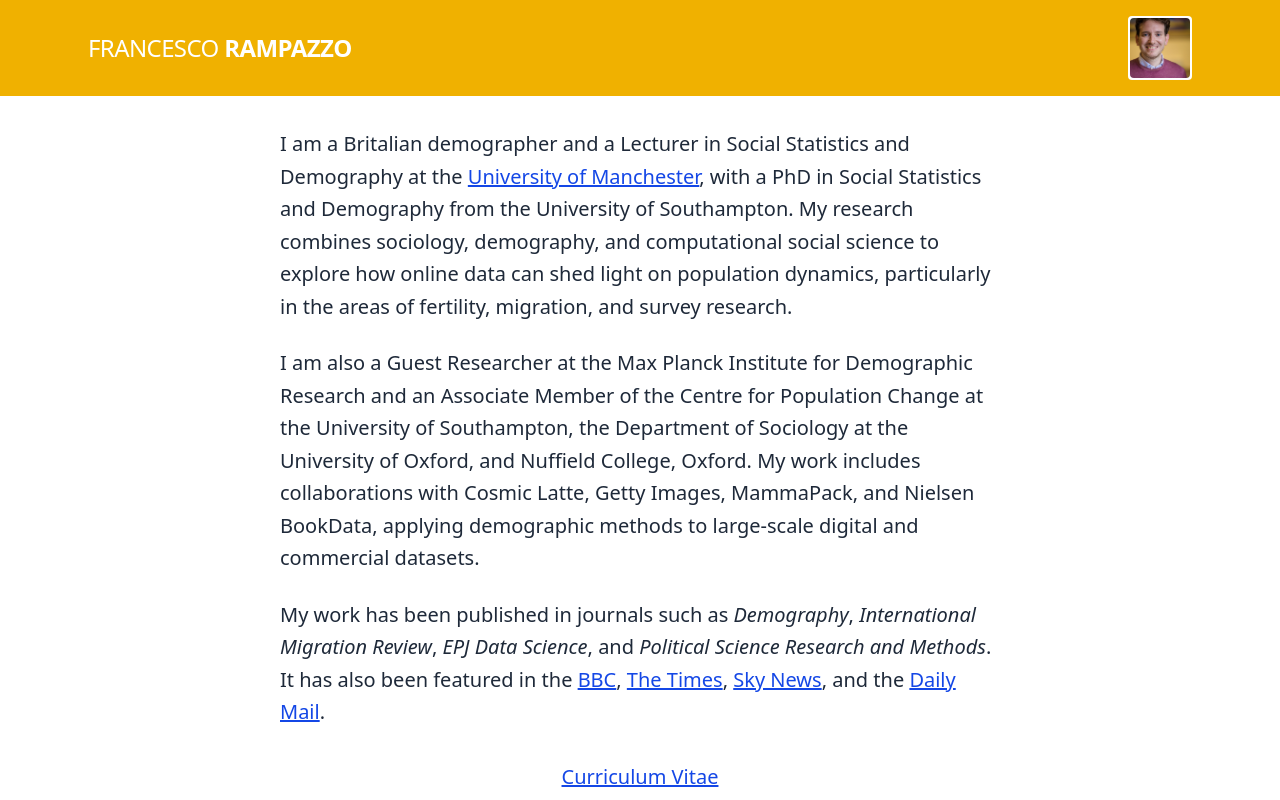
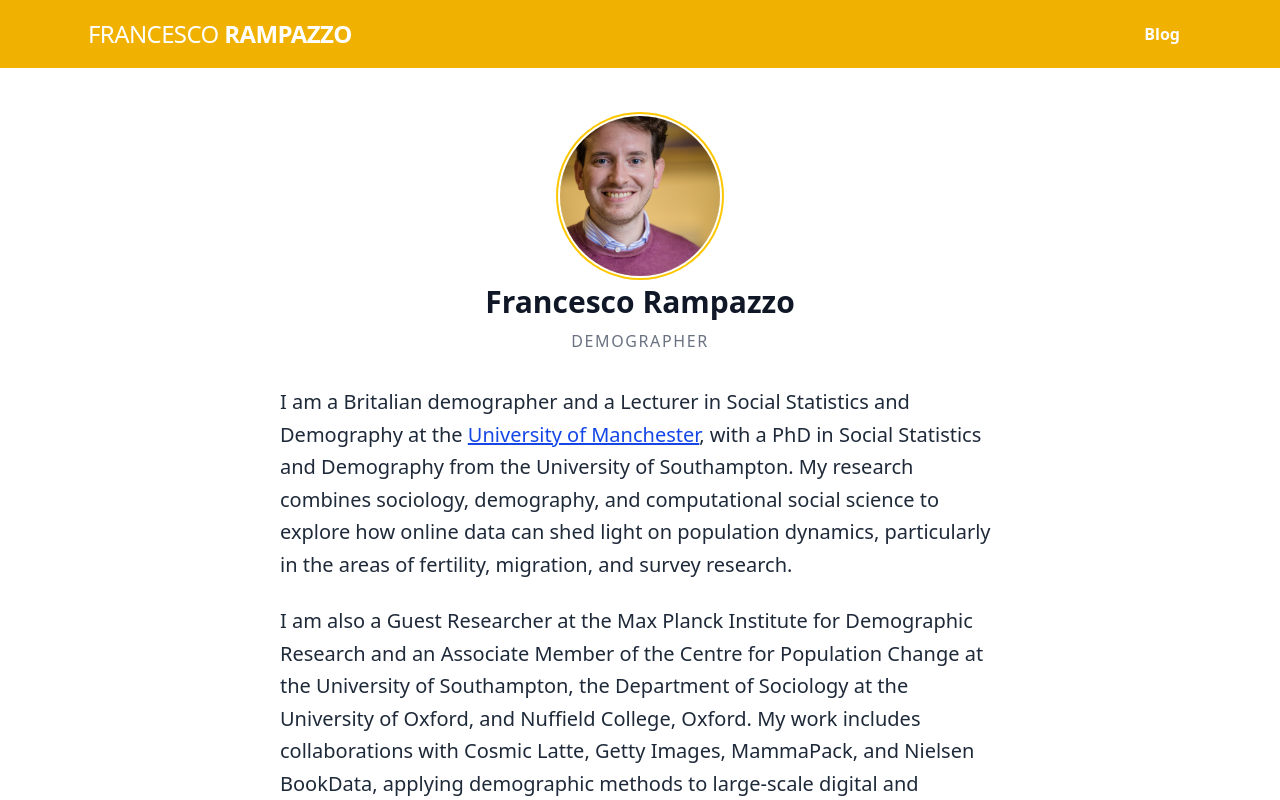
Before and after one commit to chiccorampazzo/website, a Next.js app: page / in a window 1280 px wide. Shown: the top 800 px of the page. Built offline with nearby package versions, Linux system fonts and the light colour scheme.

Commit message:
fix: update hover, avatar, and header layout
Fix hover color, restore avatar to homepage, remove avatar from header

Co-authored-by: Pietro Rampazzo <4621567+peterampazzo@users.noreply.github.com>

```diff
--- a/app/components/avatar.tsx
+++ b/app/components/avatar.tsx
@@ -2,13 +2,13 @@ import Image from 'next/image'
 
 const Avatar = () => {
   return (
-    <div className="bg-white p-0.5 flex rounded w-fit">
+    <div className="ring-2 ring-yellow-400 ring-offset-2 flex rounded-full w-fit mt-4">
       <Image
         src="/assets/Francesco-Rampazzo.jpg"
         alt="Francesco Rampazzo"
-        width={60}
-        height={60}
-        className="rounded"
+        width={160}
+        height={160}
+        className="rounded-full object-cover"
         priority
       />
     </div>
--- a/app/components/header.tsx
+++ b/app/components/header.tsx
@@ -1,5 +1,4 @@
 import Link from 'next/link'
-import Avatar from './avatar'
 
 const Header = () => {
   return (
@@ -15,7 +14,12 @@ const Header = () => {
             </div>
           </Link>
 
-          <Avatar />
+          <Link
+            href="/blog"
+            className="text-white font-semibold text-sm sm:text-base px-3 py-1.5 rounded hover:bg-yellow-600 focus:outline-none focus:ring-2 focus:ring-offset-2 focus:ring-yellow-700 transition-colors"
+          >
+            Blog
+          </Link>
         </div>
       </div>
     </header>
--- a/app/globals.css
+++ b/app/globals.css
@@ -15,7 +15,7 @@
     @apply text-blue-700 underline focus:outline-none focus:ring-2 focus:ring-offset-2 focus:ring-blue-700 rounded transition-colors;
   }
   main a:hover {
-    @apply text-blue-900 bg-blue-100;
+    @apply text-blue-900;
   }
   main p {
     @apply mb-6;
--- a/app/page.tsx
+++ b/app/page.tsx
@@ -2,6 +2,7 @@ import Link from "next/link"
 import type { Metadata } from "next"
 import PersonSchema from "./components/schema/person-schema"
 import WebsiteSchema from "./components/schema/website-schema"
+import Avatar from "./components/avatar"
 
 export const metadata: Metadata = {
   title: "Francesco Rampazzo",
@@ -14,8 +15,13 @@ export default function Home() {
     <div className="flex flex-col items-center">
       <PersonSchema />
       <WebsiteSchema />
-      <h1 className="sr-only">Francesco Rampazzo</h1>
-      <h2 className="sr-only">Demographer</h2>
+      <Avatar />
+      <h1 className="text-gray-900 font-semibold text-2xl sm:text-3xl text-center mt-2">
+        Francesco Rampazzo
+      </h1>
+      <p className="text-gray-500 mt-2 mb-8 text-sm sm:text-base uppercase tracking-widest text-center">
+        Demographer
+      </p>
       <div className="px-4 sm:px-6">
         <p>
           I am a Britalian demographer and a Lecturer in Social Statistics and
```
